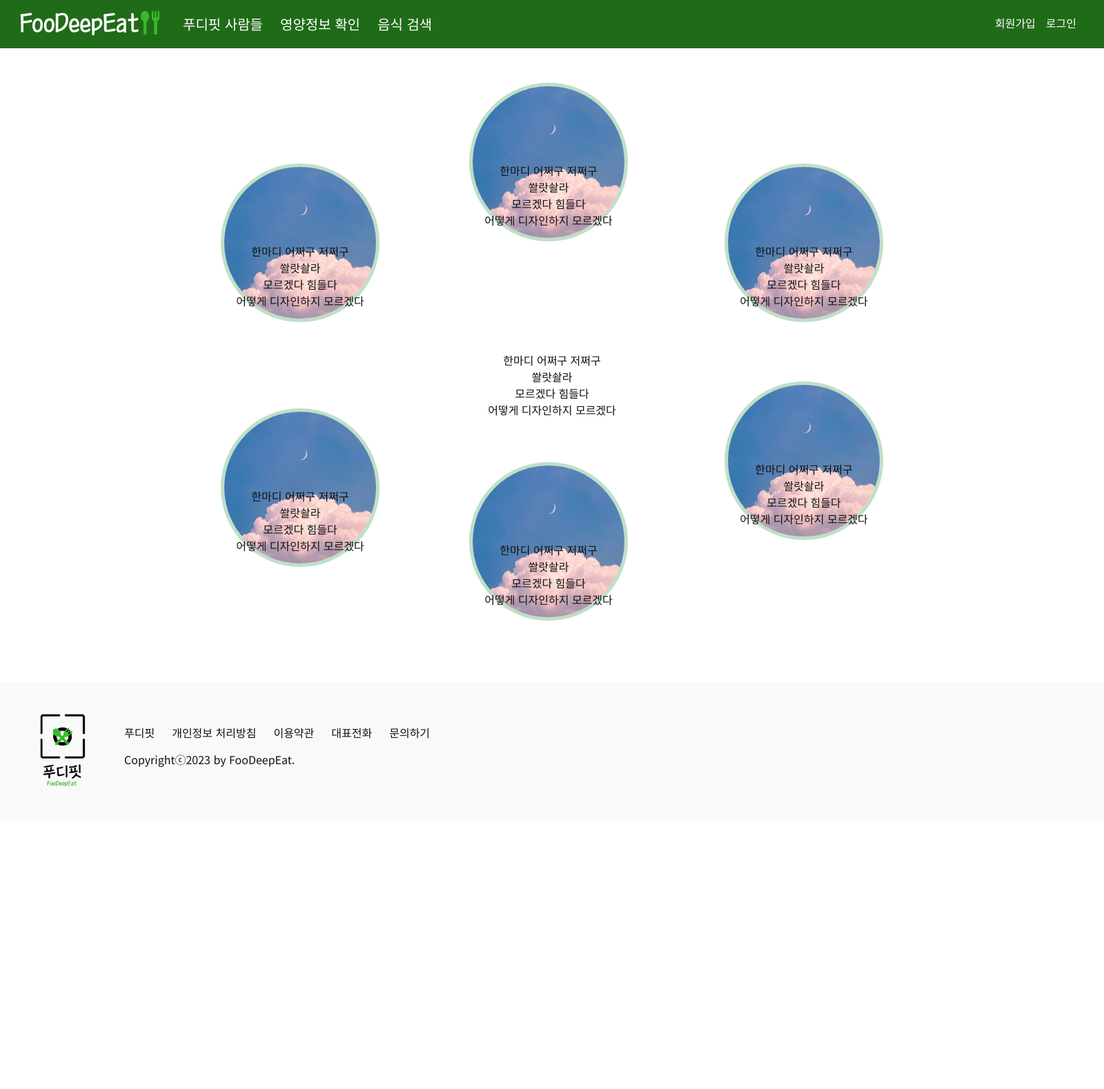
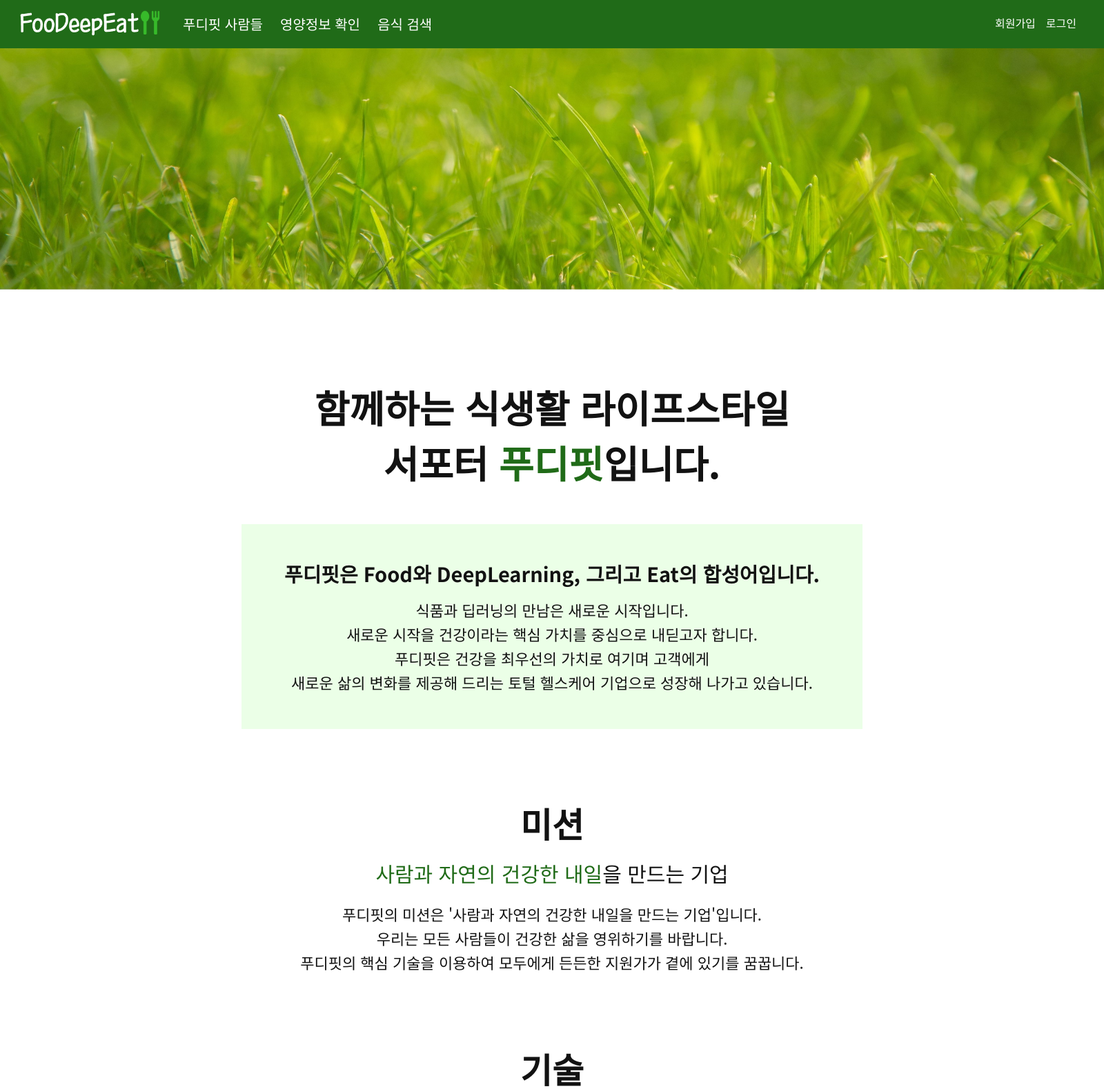
Before and after one commit to FooDeepEat/FooDeepEat, a Django app: page /introduce/ in a window 1600 px wide; the page is wider, and only the part inside the window is pictured. Shown: the top 1579 px of that part at 69% size. Before the commit the page ends 1141 px from the top of that part, so only its background shows below. Run offline with Django 4.2, Linux system fonts and the light colour scheme.

Commit message:
소개페이지 추가

```diff
--- a/calorie/static/css/introduce.css
+++ b/calorie/static/css/introduce.css
@@ -1,93 +1,203 @@
+.all_wrap{
+	width: 100%;
+	text-align: center;
+	margin: 0 auto;
+    margin-bottom: 100px;
+}
+
+.main_img {
+    height: 350px;
+    margin: 0 -360px;
+}
+
+.main_img img {
+    height: 100%;
+}
+
+
+/* 설명페이지 */
+.intro{
+	text-align: center;
+	margin-top: 130px;
+}
+
+.intro_1{
+	font-size: 55px;
+	margin-bottom: 50px;
+	font-weight: 600;
+}
+
+.intro_1 span{
+	font-size: 55px;
+	color: #206B18;
+    font-weight: 700;
+}
+
+.intro_2{
+	width: 800px;
+	margin: 0 auto;
+	background-color: #ebffe7;
+    margin-bottom: 100px;
+    padding: 50px;
+}
+
+.intro_2_title{
+	font-size: 29px;
+	font-weight: 600;
+	margin-bottom: 15px;
+}
+
+.intro_2_content{
+    font-size: 22px;
+    line-height: 35px;
+}
+
+.intro_2 p{
+	font-size: 20px;
+	padding: 3px;
+}
+
+/* 미션 */
+.intro_3{
+	margin: 40px;
+}
+
+.intro_title{
+	font-size: 50px;
+	font-weight: 600;
+	margin: 30px 0px 15px 0px;
+}
+
+.intro_content{
+	font-size: 20px;
+    margin-bottom: 100px;
+}
+
+.intro_content_sub{
+	font-size: 20px;
+    margin: 40px;
+}
+
+.intro_content_sub img{
+    width: 1200px;
+    /* margin-bottom: -100px; */
+}
+
+.intro_sub_title{
+	font-size: 30px;
+    font-weight: 550;
+    margin-bottom: 20px;
+}
+
+
+.intro_content_title{
+    font-size: 35px;
+    font-weight: 550;
+	margin: 20px 0px;
+}
+
+.intro_5{
+    margin-top: 100px;
+}
+
+.pointcolor{
+    color: #206B18;
+}
 
 
 /* 팀원 소개 */
-.by_team{
-    width: 100%;
-    height: 780px;
-	position: relative;
-    margin: 50px 0 0;
-	text-align: center;
+
+.team_container {
+  display: flex;
+  flex-direction: column;
+  align-items: center;
+  margin: 50px 0px;
 }
 
-.by_team ul{
-    display: block;
-	width: 100%;
-}
-.team_li{
-    width: 220px;
-    height: 220px;
-    background-color: rgba(190,224,199,0.2);
-    display: inline-block;
-    border-radius: 50%;
-    border: 5px solid rgba(190,224,199,1);
-    position: absolute;
+.container {
+  width: 900px;
+  display: flex;
+  justify-content: space-between;
 }
 
-.team_li.one{
-	top: 15%;
-	left: 10%;
-}
-.team_li.two{
-	top: 0px;
-	left: 40%;
+.con_center{
+  display: flex;
+  flex-direction: column;
+  align-items: center;
+  margin: 50px 0px;
 }
 
-.team_li.three{
-	top: 15%;
-	right: 10%;
+.box {
+  width: 200px;
+  height: 200px;
 }
 
-.team_li.four{
-	bottom: 10%;
-	left: 10%;
+.box img{
+  width: 200px;
+  height: 200px;
+  border-radius: 50%;
+  border: 2px solid #000;
 }
 
-.team_li.five{
-	bottom: 0;
-	left: 40%;
+.box_main{
+    width: 190px;
 }
 
-.team_li.six{
-	bottom: 15%;
-	right: 10%;
+.box_main img{
+    width: 190px;
 }
 
 
-
-.team_box{
-    width: 100%;
-    height: 100%;
+/* 상단부 멤버 하단 호버 효과 */
+.hover-text {
+    width: 200px;
+    margin-top: 10px;
+    padding: 15px 0px;
+    background-color: #C5D9C3;
+    border-radius: 25px;
+    color: #000000;
+    position: absolute;
+    opacity: 0;
+    transition: all ease 0.5s;
 }
 
-.team_img{
-    width: 100%;
-    height: 100%;
-	display: inline-block;
-    border-radius: 50%;
-    overflow: hidden;
+.hover-title:hover + .hover-text {
+    opacity: 1;
 }
 
 
-.team_bg::after{
-	content: "";
-	position: absolute;
-	left: 0;
-	bottom: 0;
-	/* background-image: url();
-	background-size: cover; */
+/* 하단부 멤버 상단 호버 효과 */
+.hover-text-2 {
+    width: 200px;
+    margin-top: -350px;
+    padding: 15px 0px;
+    background-color: #C5D9C3;
+    border-radius: 5px;
+    color: #000000;
+    position: absolute;
+    opacity: 0;
+    transition: all ease 0.5s;
+
 }
 
-.dim{
-	position: fixed;
-	left: 0;
-	top: 0;
-	background-color: rgba(0, 0, 0, 0.5);
-	width: 100%;
-	height: 100%;
+.hover-title-2:hover + .hover-text-2 {
+    opacity: 1;
 }
-.team_bg{
-    position: absolute;
-    left: 50%;
-    top: 50%;
-    transform: translate(-50%);
+
+
+/* 호버 속 css */
+.personal_name{
+    font-size: 25px;
+    font-weight: 800;
 }
+
+.personal_task_1{
+    font-size: 17px;
+    font-weight: 500;
+    color: #5A5A5A;
+}
+
+.personal_task_2{
+    font-size: 20px;
+    color: #000;
+}
--- a/calorie/templates/introduce.html
+++ b/calorie/templates/introduce.html
@@ -14,132 +14,144 @@
 {% block content %}
 {% include 'header.html' %}
 <div class="wrap">
-    {% comment %} <section>
-        <h2>
-            함께하는 식생활 라이프스타일 서포터 <em>푸디핏</em>입니다.
-        </h2>
-        <div>
-            <strong>푸디핏은 Food와 DeepLearning 그리고 Eat이 합쳐진 이름입니다.</strong>
-            <h3>푸디핏은 당신의 식생활 라이프스타일을 응원합니다.</h3>
-            <p>그렇고 그런 이야기</p>
-            <p>저렇고 저런 이야기</p>
-            <p>이렇고 이런 이야기</p>
+    <div class="main_img"><img src="{% static 'image/main_2.jpg' %}"></div>
+    <div class="all_wrap">
+        <section class="intro">
+            <p class="intro_1">
+                함께하는 식생활 라이프스타일<br>
+                서포터 <span>푸디핏</span>입니다.
+            </p>
+            <div class="intro_2">
+                <div class="intro_2_title">
+                푸디핏은 Food와 DeepLearning, 그리고 Eat의 합성어입니다.
+                </div>
+                <div class="intro_2_content">
+                식품과 딥러닝의 만남은 새로운 시작입니다.<br>
+                새로운 시작을 건강이라는 핵심 가치를 중심으로 내딛고자 합니다.<br>
+                푸디핏은 건강을 최우선의 가치로 여기며 고객에게<br>
+                새로운 삶의 변화를 제공해 드리는 토털 헬스케어 기업으로 성장해 나가고 있습니다.
+                </div>
+            </div>
+
+            <div class="intro_3">
+                <p class="intro_title">미션</p>
+                <div class="intro_content">
+                    <p class="intro_sub_title"><span class="intro_sub_title pointcolor">사람과 자연의 건강한 내일</span>을 만드는 기업</p>
+                    <div class="intro_2_content">
+                    푸디핏의 미션은 '사람과 자연의 건강한 내일을 만드는 기업'입니다.<br>
+                    우리는 모든 사람들이 건강한 삶을 영위하기를 바랍니다.<br>
+                    푸디핏의 핵심 기술을 이용하여 모두에게 든든한 지원가가 곁에 있기를 꿈꿉니다.
+                    </div>
+                </div>
+            </div>
+
+            <div class="intro_4">
+                <p class="intro_title">기술</p>
+                <div class="intro_content_sub">
+                    <p class="intro_content_title pointcolor">ComputerVision</p>
+                    <p class="intro_sub_title">DeepLearning: ConvolutionalNeuralNetwork</p>
+                    <p class="intro_2_content">
+                    CNN의 합성곱층과 풀링층를 통해 음식 이미지를 분석합니다.<br>
+                    분석한 이미지의 특징을 추출하고, 추출한 특징을 통해 음식을 분류합니다.<br>
+                    </p>
+                    <img src="cnn_preview.png" alt=""><br>
                 </div>
                 <div>
-            <h3>푸디를 소개합니다.</h3>
-            <p>그렇고 그런 이야기</p>
-            <p>귀여운 마스코트</p>
-            <p>이렇고 이런 이야기</p>
+                    <p class="intro_sub_title">MachineLearning:TransferLearning</p>
+                    <div class="intro_2_content">
+                        전이학습을 통해 사전에 학습된 모델을 추가로 학습하거나, 모델을 수정하여 반영합니다.<br>
+                        AIHUB, ImageNet 등에서 제공하거나 푸디핏이 수집 및 제작하는 모델을 꾸준히 다듬고 있습니다.<br>
+                        우리의 시작은 작지만, 지켜봐주시길 바랍니다.<br>
+                        나무와 꽃을 심어 숲을 만든다는 생각으로 추가적인 모델을 학습하고 적용할 예정입니다.<br>
+                        고객님의 건강한 식생활 라이프스타일을 위해 노력하겠습니다.<br>
                     </div>
-        <div id="serviceabstract">
-            <h3>푸디핏은 고객님을 도와드리기 위해 다음과 같은 기술을 사용합니다.</h3>
-            <p>그렇고 그런 이야기</p>
-            <p>멋진 사진과 기술 구조</p>
-            <p>이렇고 이런 이야기</p>
                 </div>
-        <div>
-            <h3>푸디핏을 가꿔가는 멋진 친구들을 소개합니다.</h3>
-            <p>멋진 프로필 이미지</p>
-            <p>푸디핏 친구들</p>
-            <p>맡은 역할과 이름, 컨택트</p>
             </div>
-    </section> {% endcomment %}
 
-    {% comment %} 팀소개 {% endcomment %}
-    <div class="by_team">
-        <ul>
-            <li class="team_li one">
-                <div class="team_box">
-                    <span class="team_img"><img src={% static 'image/구름달.jpg' %}></span>
+            <div class="intro_5">
+                <p class="intro_title">조직도</p>
+                <p class="intro_2_content">자세한 정보는 마우스를 올려 확인해주십시오.</p>
             </div>
-                <div class="team_bg">
-                    <span class="team_txt">
-                        한마디 어쩌구 저쩌구<br>
-                        쏼랏솰라<br>
-                        모르겠다 힘들다<br>
-                        어떻게 디자인하지 모르겠다
-                    </span>
+        </section>
+
+        <!-- 여기서 부터 팀원 소개 -->
+        <div class="team_container">
+
+            <!-- 첫 번째 줄 -->
+            <div class="container">
+                <div class="box">
+                    <div class="tri"></div>
+                    <p class="hover-title"><img src="{% static 'image/youngchan.jpg' %}" alt=""></p>
+                    <div class="hover-text">
+                        <p class="personal_name">이영찬</p>
+                        <p class="personal_task_1">CEO</p>
+                        <p class="personal_task_2">기획<br>
+                            프론트엔드<br>
+                            모델러</p>
                     </div>
-            </li>
-            <li class="team_li two">
-                <div class="team_box">
-                    <span class="team_img"><img src={% static 'image/구름달.jpg' %}></span>
                 </div>
-                <div class="team_bg">
-                    <span class="team_txt">
-                        한마디 어쩌구 저쩌구<br>
-                        쏼랏솰라<br>
-                        모르겠다 힘들다<br>
-                        어떻게 디자인하지 모르겠다
-                    </span>
+
+                <div class="box">
+                    <p class="hover-title"><img src="{% static 'image/dongseok.jpg' %}" alt=""></p>
+                    <div class="hover-text">
+                        <p class="personal_name">김동석</p>
+                        <p class="personal_task_1">CTO</p>
+                        <p class="personal_task_2">백엔드<br>
+                        데이터 엔지니어</p>
                     </div>
-            </li>
-            <li class="team_li three">
-                <div class="team_box">
-                    <span class="team_img"><img src={% static 'image/구름달.jpg' %}></span>
                 </div>
-                <div class="team_bg">
-                    <span class="team_txt">
-                        한마디 어쩌구 저쩌구<br>
-                        쏼랏솰라<br>
-                        모르겠다 힘들다<br>
-                        어떻게 디자인하지 모르겠다
-                    </span>
+
+                <div class="box">
+                    <p class="hover-title"><img src="{% static 'image/hayul.jpg' %}" alt=""></p>
+                    <div class="hover-text">
+                        <p class="personal_name">김하율</p>
+                        <p class="personal_task_1">프론트엔드 총괄</p>
+                        <p class="personal_task_2">프론트엔드<br>
+                        UI/UX</p>
                     </div>
-            </li>
-            <li class="team_li four">
-                <div class="team_box">
-                    <span class="team_img"><img src={% static 'image/구름달.jpg' %}></span>
-                </div>
-                <div class="team_bg">
-                    <span class="team_txt">
-                        한마디 어쩌구 저쩌구<br>
-                        쏼랏솰라<br>
-                        모르겠다 힘들다<br>
-                        어떻게 디자인하지 모르겠다
-                    </span>
-                </div>
-            </li>
-            <li class="team_li five">
-                <div class="team_box">
-                    <span class="team_img"><img src={% static 'image/구름달.jpg' %}></span>
-                </div>
-                <div class="team_bg">
-                    <span class="team_txt">
-                        한마디 어쩌구 저쩌구<br>
-                        쏼랏솰라<br>
-                        모르겠다 힘들다<br>
-                        어떻게 디자인하지 모르겠다
-                    </span>
-                </div>
-            </li>
-            <li class="team_li six">
-                <div class="team_box">
-                    <span class="team_img"><img src={% static 'image/구름달.jpg' %}></span>
-                </div>
-                <div class="team_bg">
-                    <span class="team_txt">
-                        한마디 어쩌구 저쩌구<br>
-                        쏼랏솰라<br>
-                        모르겠다 힘들다<br>
-                        어떻게 디자인하지 모르겠다
-                    </span>
-                </div>
-            </li>
-        </ul>
-        <div class="team_bg">
-            <span class="team_txt">
-                한마디 어쩌구 저쩌구<br>
-                쏼랏솰라<br>
-                모르겠다 힘들다<br>
-                어떻게 디자인하지 모르겠다
-            </span>
                 </div>
 
             </div>
+    <!-- 두 번째 줄 -->
+            <div class="container con_center">
+                <div class="box_main">
+                    <img src="{% static 'image/logo1.png' %}" alt="">
+                </div>
+            </div>
+    <!-- 세 번째 줄 -->
+            <div class="container">
+                <div class="box">
+                    <p class="hover-title-2"><img src="{% static 'image/joohwa.jpg' %}" alt=""></p>
+                    <div class="hover-text-2">
+                        <p class="personal_name">오주화</p>
+                        <p class="personal_task_1">데이터 엔지니어링 총괄</p>
+                        <p class="personal_task_2">데이터 엔지니어 <br>
+                        모델러</p>
+                    </div>
+                </div>
 
+                <div class="box">
+                    <p class="hover-title-2"><img src="{% static 'image/hyungang.jpg' %}" alt=""></p>
+                    <div class="hover-text-2">
+                        <p class="personal_name">신현강</p>
+                        <p class="personal_task_1">데이터 사이언티스트</p>
+                        <p class="personal_task_2">모델러</p>
+                    </div>
+                </div>
 
-
+                <div class="box">
+                    <p class="hover-title-2"><img src="{% static 'image/minji.jpg' %}" alt=""></p>
+                    <div class="hover-text-2">
+                        <p class="personal_name">김민지</p>
+                        <p class="personal_task_1">개발 총괄</p>
+                        <p class="personal_task_2">기획<br>
+                            프론트엔드<br>
+                        백엔드</p>
+                    </div>
+                </div>
+            </div>
+        </div>
+    </div>
 </div>
 {% include 'footer.html' %}
 {% endblock %}
```
Also changed, not shown: static/image/dongseok.jpg (added), static/image/fde_logo04.png (added), static/image/hayul.jpg (added), static/image/hyungang.jpg (added), static/image/joohwa.jpg (added), static/image/logo1.png (added), static/image/main.jpg (added), static/image/main_2.jpg (added), static/image/minji.jpg (added), static/image/youngchan.jpg (added), 1 other file. Lines whose indentation alone changed are shown as unchanged.
